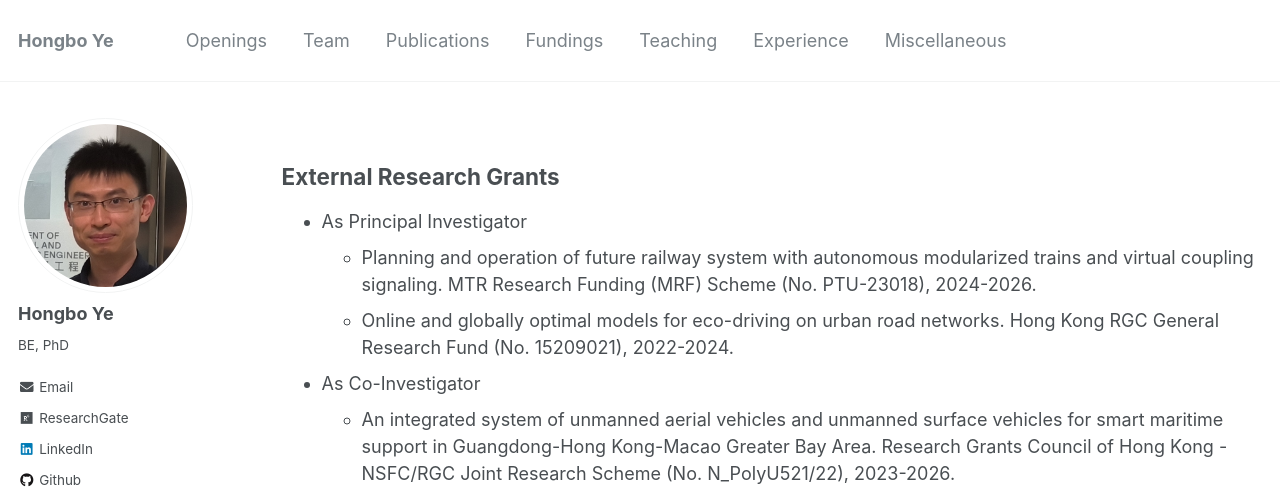
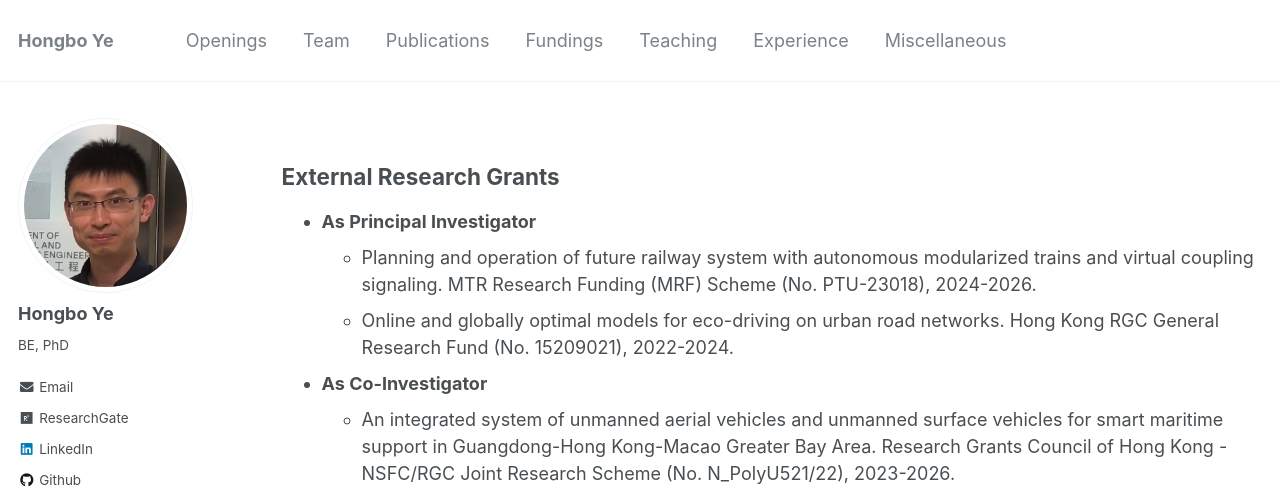
Before and after one commit to hb-ye/hb-ye.github.io, a Jekyll site: the page built from _pages/funding.md, in a window 1280 px wide. Shown: the top 488 px of the page. Built offline with Jekyll 4.4.1, drawn with Linux system fonts in a browser that asks for light colours; some web fonts are replaced.

```diff
--- a/_pages/funding.md
+++ b/_pages/funding.md
@@ -13,10 +13,10 @@ author_profile: true
 
 ## External Research Grants
 
-- As Principal Investigator
+- **As Principal Investigator**
   - Planning and operation of future railway system with autonomous modularized trains and virtual coupling signaling. MTR Research Funding (MRF) Scheme (No. PTU-23018), 2024-2026.
   - Online and globally optimal models for eco-driving on urban road networks. Hong Kong RGC General Research Fund (No. 15209021), 2022-2024.
 
-- As Co-Investigator
+- **As Co-Investigator**
   - An integrated system of unmanned aerial vehicles and unmanned surface vehicles for smart maritime support in Guangdong-Hong Kong-Macao Greater Bay Area. Research Grants Council of Hong Kong - NSFC/RGC Joint Research Scheme (No. N_PolyU521/22), 2023-2026.
   - Prediction of traffic speed and volume considering malfunctioning detectors using deep learning. Smart Traffic Fund Project, Hong Kong (No. PSRI/21/2111/PR), 2022-2023.
```
